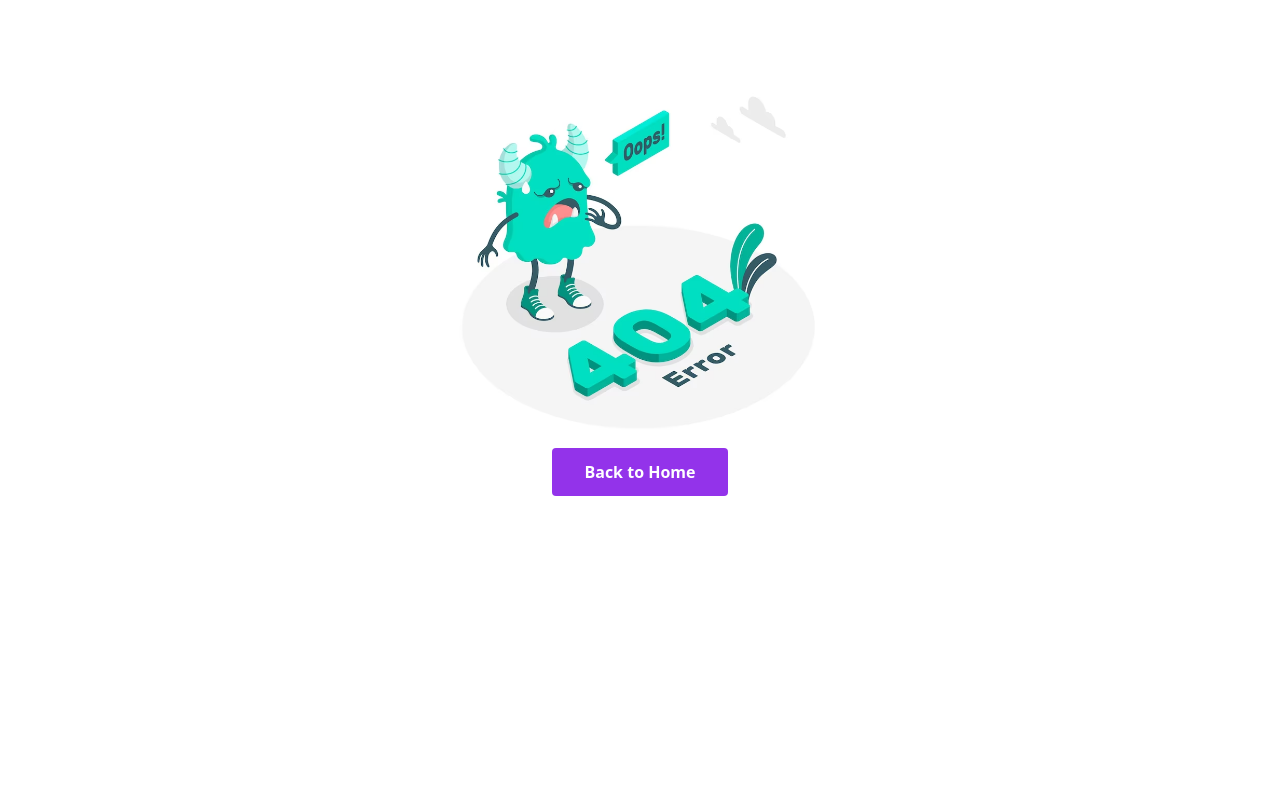
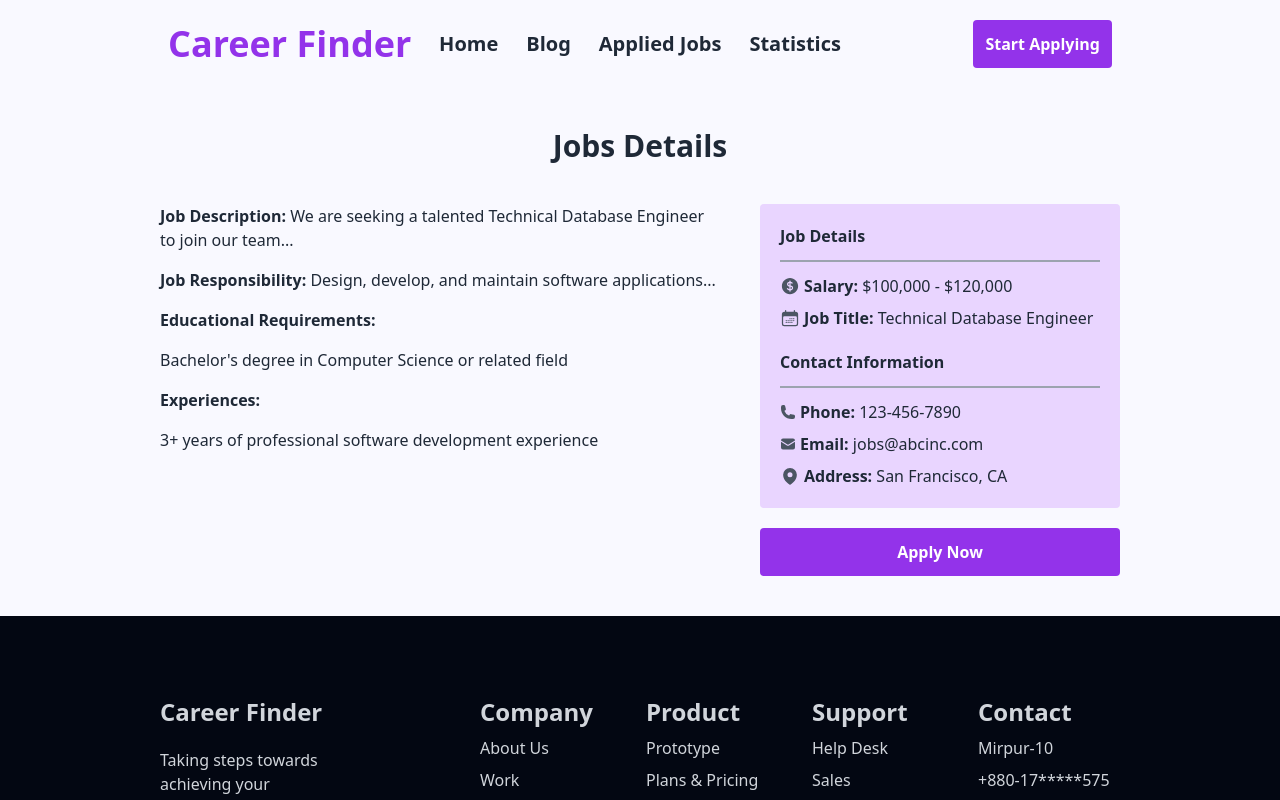
Before and after one commit to masum2000/career-finder, a React (Vite) app: page /1 in a window 1280 px wide. Shown: the top 800 px of the page. Built offline with nearby package versions, Linux system fonts and the light colour scheme.

Commit message:
job details component and data displayed

```diff
--- a/public/jobfeature.json
+++ b/public/jobfeature.json
@@ -10,7 +10,7 @@
         "fulltime_or_parttime": "Full-time",
         "salary": "$100,000 - $120,000",
         "job_description": "We are seeking a talented Technical Database Engineer to join our team...",
-        "job_responsibility": "- Design, develop, and maintain software applications...",
+        "job_responsibility": " Design, develop, and maintain software applications...",
         "educational_requirements": "Bachelor's degree in Computer Science or related field",
         "experiences": "3+ years of professional software development experience",
         "contact_information": {
@@ -28,7 +28,7 @@
         "fulltime_or_parttime": "Part-time",
         "salary": "$100,000 - $120,000",
         "job_description": "We are seeking a talented Senior Product Designer to join our team...",
-        "job_responsibility": "- Design, develop, and maintain software applications...",
+        "job_responsibility": " Design, develop, and maintain software applications...",
         "educational_requirements": "Bachelor's degree in Computer Science or related field",
         "experiences": "2+ years of professional software development experience",
         "contact_information": {
@@ -46,7 +46,7 @@
         "fulltime_or_parttime": "Full-time",
         "salary": "$100,000 - $120,000",
         "job_description": "We are seeking a talented Software Engineer to join our team...",
-        "job_responsibility": "- Design, develop, and maintain software applications...",
+        "job_responsibility": " Design, develop, and maintain software applications...",
         "educational_requirements": "Bachelor's degree in Computer Science or related field",
         "experiences": "4+ years of professional software development experience",
         "contact_information": {
@@ -66,7 +66,7 @@
             "fulltime_or_parttime": "Part-time",
             "salary": "$100,000 - $120,000",
             "job_description": "We are seeking a talented Software Engineer to join our team...",
-            "job_responsibility": "- Design, develop, and maintain software applications...",
+            "job_responsibility": " Design, develop, and maintain software applications...",
             "educational_requirements": "Bachelor's degree in Computer Science or related field",
             "experiences": "5+ years of professional software development experience",
             "contact_information": {
@@ -84,7 +84,7 @@
             "fulltime_or_parttime": "Full-time",
             "salary": "$80,000 - $100,000",
             "job_description": "We are looking for an experienced Marketing Manager to join our team...",
-            "job_responsibility": "- Develop and implement marketing strategies...",
+            "job_responsibility": " Develop and implement marketing strategies...",
             "educational_requirements": "Bachelor's degree in Marketing or related field",
             "experiences": "3+ years of marketing experience, including 2+ years in a managerial role",
             "contact_information": {
@@ -102,7 +102,7 @@
             "fulltime_or_parttime": "Part-time",
             "salary": "$90,000 - $110,000",
             "job_description": "We are seeking a skilled Data Scientist to join our team...",
-            "job_responsibility": "- Design and implement data models...",
+            "job_responsibility": " Design and implement data models...",
             "educational_requirements": "Master's or PhD in Computer Science, Statistics, or related field",
             "experiences": "1+ years of experience in data science or related field",
             "contact_information": {
--- a/src/components/Blog/Blog.jsx
+++ b/src/components/Blog/Blog.jsx
@@ -4,22 +4,22 @@ const Blog = () => {
     return (
         <div className=" w-8/12 mx-auto ">
             <h2 className='font-bold text-3xl text-center py-10'>Blog Page</h2>
-            <div className='bg-indigo-100 p-8 mb-8 rounded-lg'>
+            <div className='bg-purple-400 p-8 mb-8 rounded-lg'>
                 <p className='font-bold text-xl'>Question: When should we use context API in react js?</p>
                 <p><span className='font-bold'>Answer:</span>  The Context API in ReactJS is used for passing data between components without the need to pass props down the component tree manually. Here are some situations when you should consider using the Context API in your ReactJS application:
                 1.When you need to share data between components that are not directly related to each other in the component tree. For example, if you have a user authentication component that needs to share its state with multiple components, you can use the Context API to pass the user state down to those components.
                 2.When you have deeply nested components that need to access data from a common parent. In this case, passing data through props can become tedious and error-prone. The Context API can simplify this process by allowing you to pass the data down to all child components in one go.</p>
             </div>
-            <div className='bg-indigo-100 p-8 mb-8 rounded-lg'>
+            <div className='bg-purple-400 p-8 mb-8 rounded-lg '>
                 <p className='font-bold text-xl'>Question: What is custom hook in react js?</p>
                 <p><span className='font-bold'>Answer:</span>  Custom hooks are a powerful and flexible feature in ReactJS that can help you extract and reuse logic in your application, making it more modular and easier to A custom hook in ReactJS is a JavaScript function that uses one or more of the built-in React hooks (such as useState, useEffect, useContext, etc.) to implement some functionality that can be reused across multiple components in your application.Custom hooks allow you to encapsulate and reuse logic in your React components, making your code more modular, readable, and easier to maintain. You can think of a custom hook as a way to extract and share common functionality that is not specific to a particular component, but rather applicable to multiple components.maintain.</p>
             </div>
-            <div className='bg-indigo-100 p-8 mb-8 rounded-lg'>
+            <div className='bg-purple-400 p-8 mb-8 rounded-lg'>
                 <p className='font-bold text-xl'>Question: What is useRef in react js?</p>
                 <p><span className='font-bold'>Answer:</span> In ReactJS, useRef is a hook that returns a mutable ref object whose .current property can be set to hold a value. useRef is primarily used to access the DOM nodes or to store mutable data that is not intended to trigger a re-render of the component.</p>
             </div>
-            <div className='bg-indigo-100 p-8 mb-8 rounded-lg'>
-                <p className='font-bold'>Question: What is useMemo in js?</p>
+            <div className='bg-purple-400 p-8 mb-8 rounded-lg'>
+                <p className='font-bold text-xl'>Question: What is useMemo in js?</p>
                 <p><span className='font-bold'>Answer:</span> In ReactJS, useMemo is a hook that allows you to memoize a value, which means to cache the result of a computation so that it can be reused if the inputs to the computation have not changed. useMemo is used to optimize the performance of a component by avoiding unnecessary re-computations.</p>
             </div>
         </div>
--- a/src/components/Footer/Footer.jsx
+++ b/src/components/Footer/Footer.jsx
@@ -7,7 +7,7 @@ const Footer = () => {
                <div className="grid md:grid-cols-3 mt-10 ">
                       <div className="col-span-1  text-gray-300 py-10 my-10">
                           <h1 className='font-bold text-2xl'>Career Finder</h1>
-                           <p className='mt-5'>Taking steps towards achieving your desired profession and working towards your career goals.</p>
+                           <p className='mt-5 md:w-2/4'>Taking steps towards achieving your desired profession and working towards your career goals.</p>
                           <div>
                             <img className='mt-5 mx-auto md:mx-0' src="../../../src/assets/Icons/Group9969.png" alt="Icons" />
                            </div>
--- a/src/components/JobCategorySingle/JobCategorySingle.jsx
+++ b/src/components/JobCategorySingle/JobCategorySingle.jsx
@@ -3,7 +3,7 @@ import React from 'react';
 const JobCategorySingle = ({job}) => {
 
     return (
-        <div className=' flex flex-col bg-gray-200 py-12 rounded items-center shadow-xl mb-10 border border-purple-400 cursor-pointer'>
+        <div className=' flex flex-col bg-gray-300 py-12 rounded items-center shadow-xl mb-10 border border-purple-400 cursor-pointer hover:bg-purple-400'>
             <img className='w-16' src={job.image}/>
             <h1 className='font-bold text-xl my-4'>{job.job_title}</h1>
             <p>{job.total_job}</p>
--- /dev/null
+++ b/src/components/JobDetails/JobDetails.jsx
@@ -0,0 +1,70 @@
+import React from 'react';
+import { useLoaderData, useParams } from 'react-router-dom';
+import {CurrencyDollarIcon, CalendarDaysIcon, PhoneIcon, InboxIcon, EnvelopeIcon, MapIcon, MapPinIcon} from '@heroicons/react/24/solid'
+
+const JobDetails = () => {
+    const { id } = useParams();
+    const jobFeature = useLoaderData();
+    const feature = jobFeature.find((feature) => feature.id === parseInt(id));
+
+    return (
+        <div className=" md:w-9/12 mx-auto ">
+            <div>
+            <h2 className='font-bold text-3xl text-center py-10'>Jobs Details</h2>
+            </div>
+            <div  className='sm:grid sm:grid-cols-5  gap-10'>
+                <div className=" sm:col-3 col-span-3  space-y-4">
+                    <h1><span className='font-bold '>Job Description:</span> {feature.job_description}</h1>
+                   <p><span className='font-bold'>Job Responsibility:</span> {feature.job_responsibility}</p>
+                   <p className='font-bold'>Educational Requirements:</p>
+                   <p> {feature.educational_requirements}</p>
+                   <p className='font-bold'>Experiences:</p>
+                   <p>{feature.experiences}</p>
+                </div>
+                <div  className="sm:col-2 col-span-2 ">
+
+                     <div className=' p-5 rounded bg-purple-200'>
+                     <div>
+                         <h1 className="font-bold ">Job Details</h1>
+                         <hr className='border-gray-400 border-t-2 my-3'></hr>
+                         <div className='flex items-center gap-1'>
+                             <CurrencyDollarIcon className="h-5 w-5 text-gray-600"/>
+                             <p><span className='font-bold'>Salary:</span> {feature.salary}</p>
+                         </div>
+                         <div className='flex items-center gap-1'>
+                            <CalendarDaysIcon className="h-5 w-5 text-gray-600"/>
+                            <p className='my-2'><span className='font-bold '>Job Title:</span> {feature.job_title}</p>
+                         </div>
+
+                     </div>
+                     <div>
+                        <h1 className='font-bold my-3'>Contact Information</h1>
+                        <hr className='border-gray-400 border-t-2 my-3'></hr>
+                        <div className='flex items-center gap-1'>
+                            <PhoneIcon  className="h-4 w-4 text-gray-600"/>
+                            <p><span className='font-bold'>Phone:</span> {feature.contact_information.phone}</p>
+                        </div>
+                           <div className='flex items-center gap-1 mt-2'>
+                            <EnvelopeIcon className="h-4 w-4 text-gray-600"/>
+                            <p className=''><span className='font-bold'>Email:</span> {feature.contact_information.email}</p>
+                           </div>
+                           <div className='flex items-center gap-1 mt-2'>
+                            <MapPinIcon className="h-5 w-5 text-gray-600"/>
+                            <p className=''><span className='font-bold'>Address:</span> {feature.location}</p>
+                           </div>
+
+                     </div>
+                     </div>
+                        <button className=" w-full text-white py-3 rounded mt-5 font-semibold bg-purple-600 ">Apply Now</button>
+                 </div>
+
+            </div>
+
+
+
+
+        </div>
+    );
+};
+
+export default JobDetails;
--- a/src/components/JobFeature/JobFeature.jsx
+++ b/src/components/JobFeature/JobFeature.jsx
@@ -21,7 +21,7 @@ const JobFeature = () => {
                  <p className='py-5'>Explore thousands of job opportunities with all the information you need. Its your future</p>
              </div>
             </div>
-            <div className='grid md:grid-cols-2  gap-6 '>
+            <div className='grid md:grid-cols-2  gap-x-12 '>
                 {
                     displayAllJob.map(feature=> <JobFeatureSingle
                      key={feature.id}
--- a/src/components/JobFeatureSingle/JobFeatureSingle.jsx
+++ b/src/components/JobFeatureSingle/JobFeatureSingle.jsx
@@ -1,14 +1,16 @@
 import React from 'react';
 import {MapPinIcon, CurrencyDollarIcon} from '@heroicons/react/24/solid'
+import { Link } from 'react-router-dom';
 
 const JobFeatureSingle = ({feature}) => {
-    console.log(feature);
-    const {company_logo, job_title, company_name, remote_or_onsite, location, fulltime_or_parttime, salary} = feature;
+
+    // console.log(feature);
+    const {company_logo, job_title, company_name, remote_or_onsite, location, fulltime_or_parttime, salary,id} = feature;
     return (
        <div>
          <div>
 
-            <div className=' bg-gray-200 p-10 rounded space-y-5 shadow-xl mb-10 border border-purple-400 cursor-pointer'>
+            <div className=' bg-gray-300 p-10 rounded space-y-5 shadow-xl mb-10 border border-purple-400 cursor-pointer hover:bg-purple-400'>
                 <img src={company_logo} />
                 <h2 className='font-bold text-xl'>{job_title}</h2>
                 <p>{company_name}</p>
@@ -26,7 +28,10 @@ const JobFeatureSingle = ({feature}) => {
                     <p>{salary}</p>
                     </div>
                 </div>
-                <button className=" bg-purple-600 rounded md:p-2 p-1 text-white font-semibold">View Details</button>
+                {/* <Link to={`/${feature.id}`}>
+                <button className=" bg-purple-600 rounded mt-3 md:p-2 p-1 text-white font-semibold">View Details</button>
+                </Link> */}
+                <Link to={`/${feature.id}`}><button className=" bg-purple-600 rounded md:p-3 p-1 mt-4 text-white font-semibold">View Details</button></Link>
 
             </div>
         </div>
--- a/src/main.jsx
+++ b/src/main.jsx
@@ -8,6 +8,7 @@ import Statistics from './components/Statistics/Statistics'
 import Home from './components/Home/Home'
 import Banner from './components/Banner/Banner'
 import ErrorPage from './components/ErrorPage/ErrorPage'
+import JobDetails from './components/JobDetails/JobDetails'
 
 
 
@@ -19,9 +20,14 @@ const router = createBrowserRouter([
     children:[
       {
         path: '/',
-      element: <Banner></Banner>  ,
-      loader: () => fetch ('jobfeature.json')
-     },
+        element: <Banner></Banner>  ,
+        loader: () => fetch ('/jobfeature.json')
+      },
+      {
+         path: '/:id',
+         element: <JobDetails></JobDetails>,
+         loader: () => fetch ('/jobfeature.json')
+      },
       {
         path: 'blog',
         element: <Blog></Blog>,
```
Also changed, not shown: src/assets/giphy.gif (deleted), src/components/AppliedJobs/AppliedJobs.jsx (line endings or trailing spaces).
